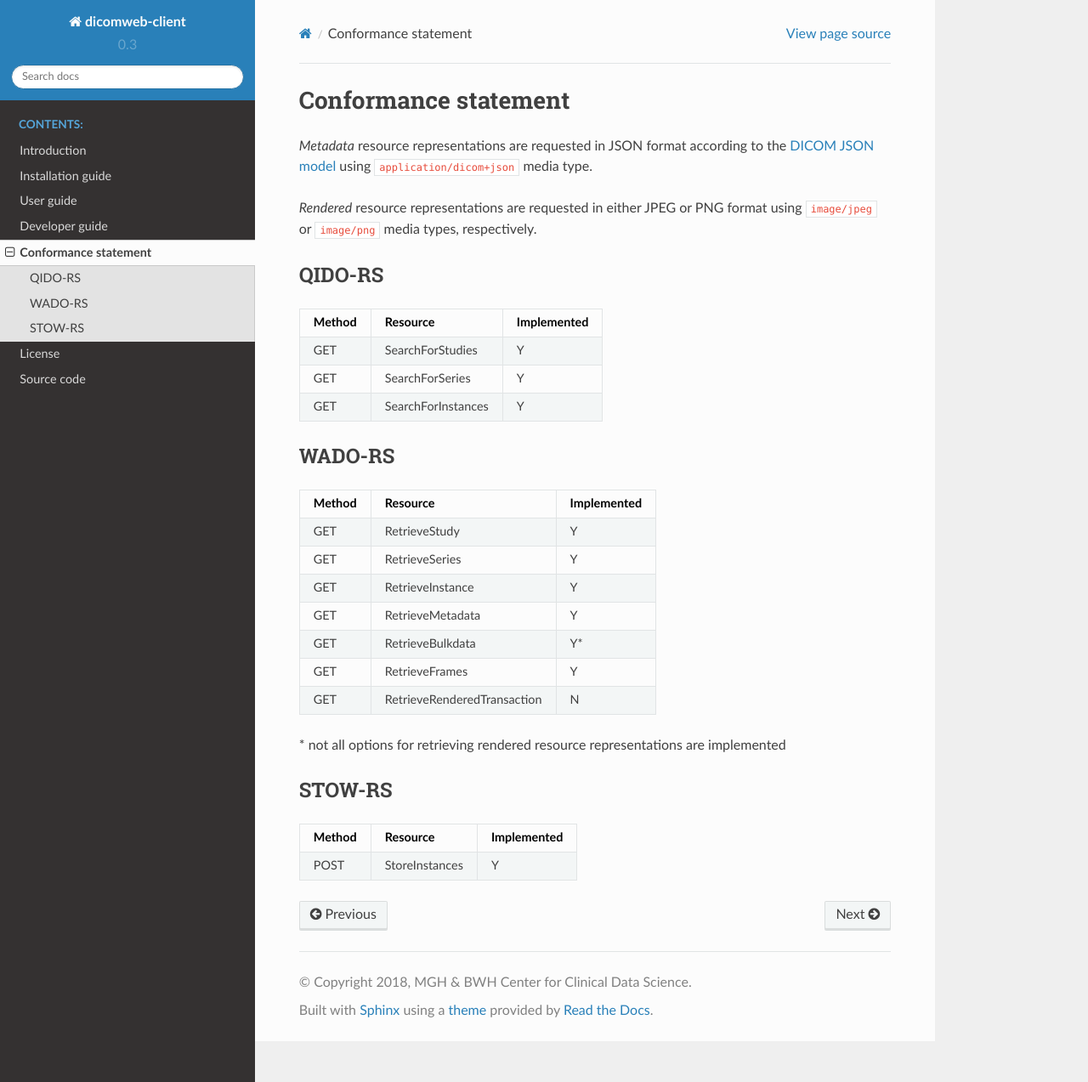
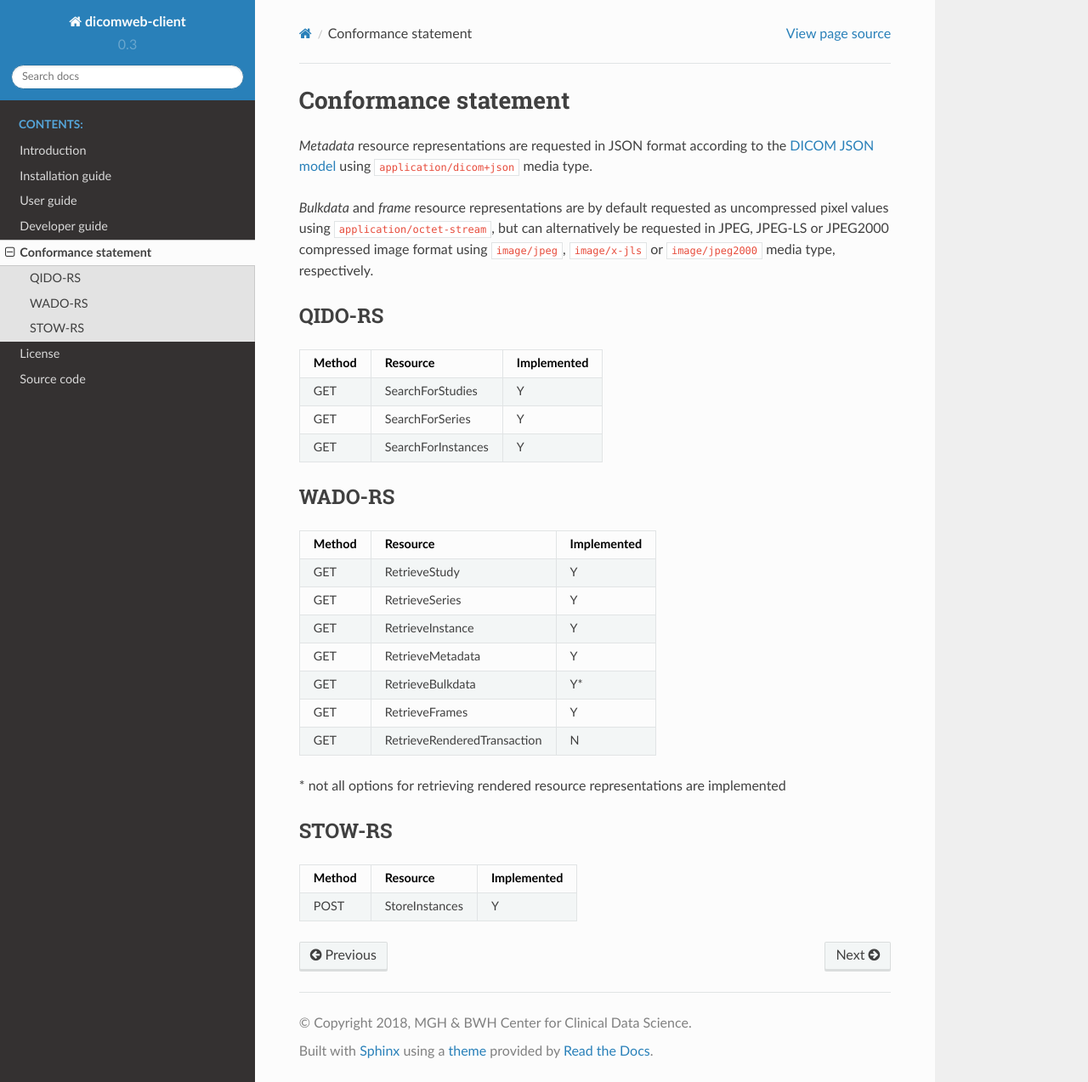
Before and after one commit to ImagingDataCommons/dicomweb-client, a Sphinx documentation site: the page built from docs/conformance.rst, in a window 1280 px wide and 1273 px high. Shown: the whole window at 85% size. Built offline with Sphinx 7.4.7 and the Read the Docs theme 2.0.0, drawn with Linux system fonts in a browser that asks for light colours.

Commit message:
Update conformance statement

```diff
--- a/docs/conformance.rst
+++ b/docs/conformance.rst
@@ -5,7 +5,7 @@ Conformance statement
 
 *Metadata* resource representations are requested in JSON format according to the `DICOM JSON model <http://dicom.nema.org/medical/dicom/current/output/chtml/part18/chapter_F.html>`_ using ``application/dicom+json`` media type.
 
-*Rendered* resource representations are requested in either JPEG or PNG format using ``image/jpeg`` or ``image/png`` media types, respectively.
+*Bulkdata* and *frame* resource representations are by default requested as uncompressed pixel values using ``application/octet-stream``, but can alternatively be requested in JPEG, JPEG-LS or JPEG2000 compressed image format using ``image/jpeg``, ``image/x-jls`` or ``image/jpeg2000`` media type, respectively.
 
 QIDO-RS
 -------
```
